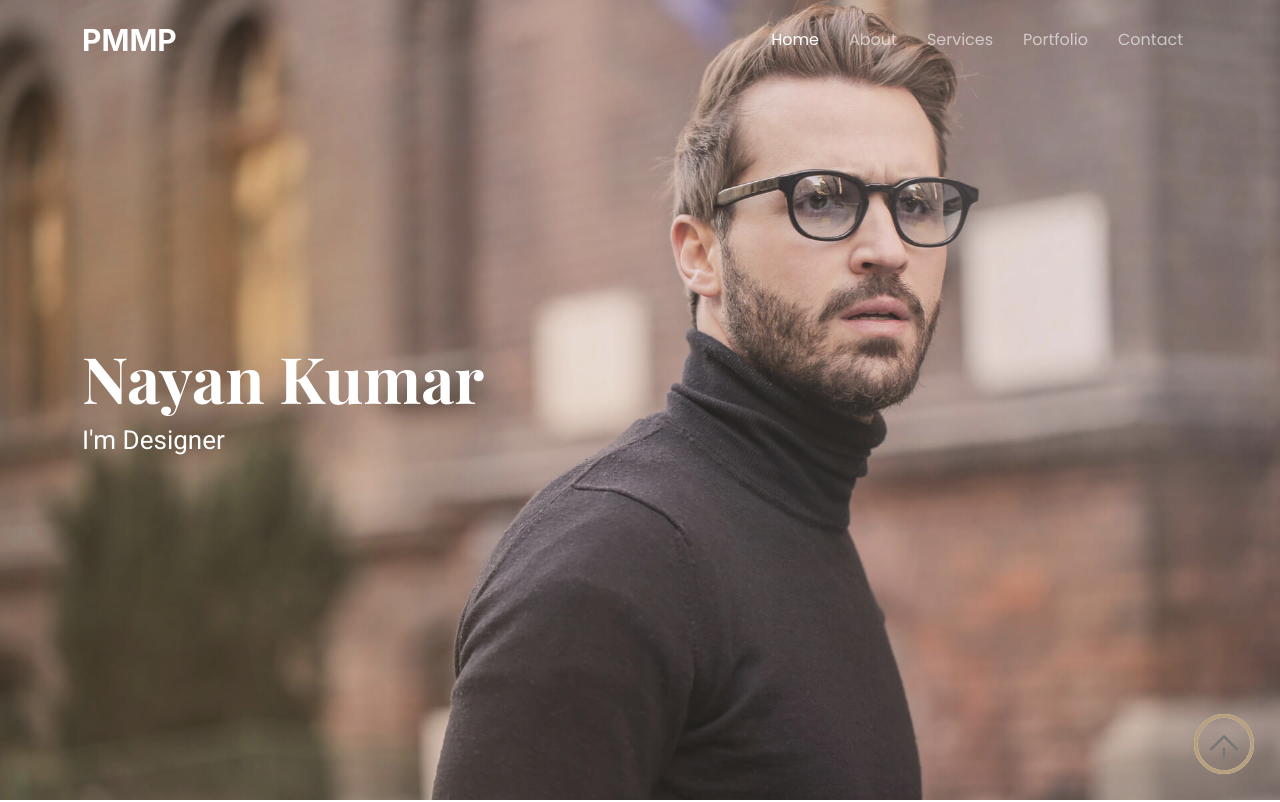
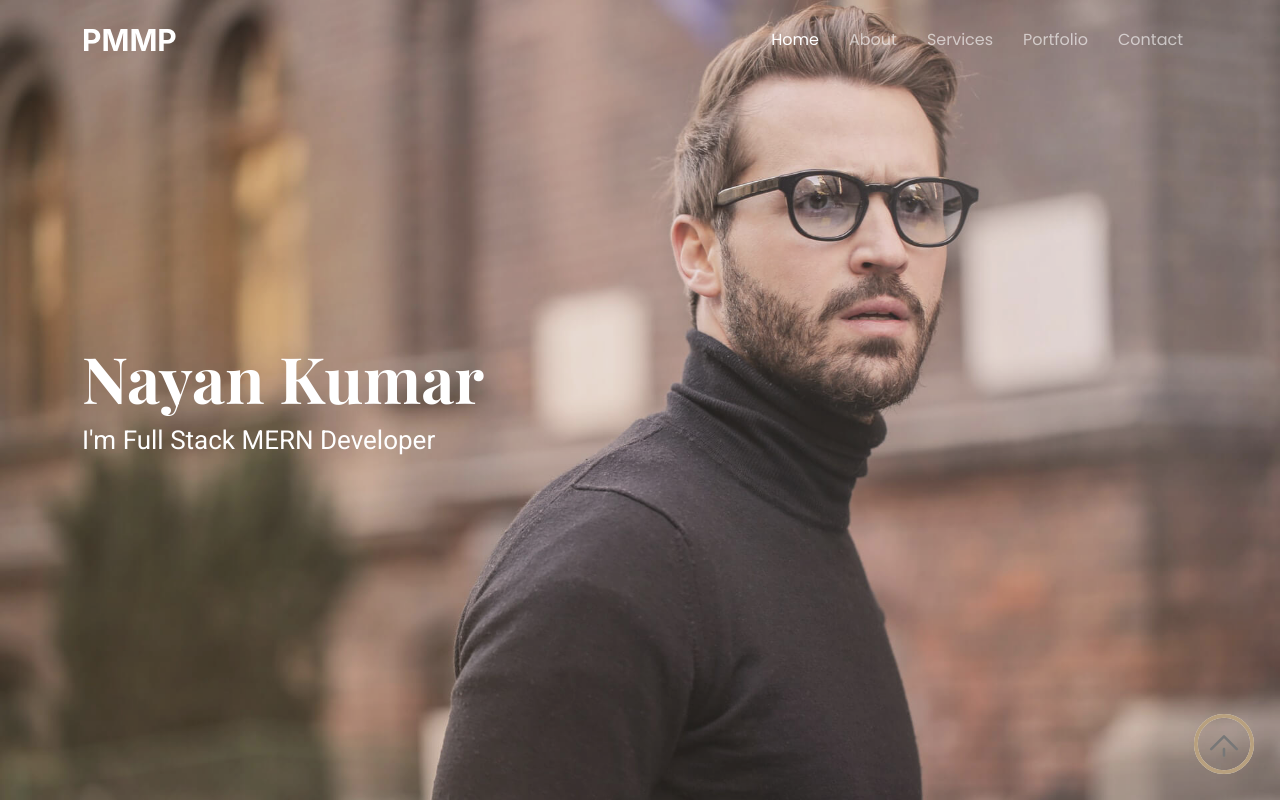
Before and after one commit to nayan-ray/portfolioFrondend, a React (Vite) app in the folder client/: page / in a window 1280 px wide. Shown: the top 802 px of the page. Built offline with nearby package versions, Linux system fonts and the light colour scheme; a web font is replaced by a local one.

Commit message:
React typed npm package updated

```diff
--- a/client/package.json
+++ b/client/package.json
@@ -14,6 +14,7 @@
     "react": "^19.2.7",
     "react-dom": "^19.2.7",
     "react-router-dom": "^7.18.1",
+    "react-typed": "^2.0.12",
     "tailwindcss": "^4.3.1"
   },
   "devDependencies": {
--- a/client/src/components/hero/Hero.jsx
+++ b/client/src/components/hero/Hero.jsx
@@ -1,4 +1,5 @@
 import React from 'react'
+import { ReactTyped } from "react-typed";
 import heroImage from '../../assets/image.png'
 
 const Hero = () => {
@@ -9,8 +10,24 @@ const Hero = () => {
          <h2 className='xs:max-[768px]:text-[32px] text-[64px] font-playfair font-bold text-heading leading-[1.2] '>
            Nayan Kumar
          </h2>
-         <p className='xs:max-[768px]:text-[20px] text-[26px] mt-1.25 text-default font-roboto'>
-          I'm Designer
+         <p className='xs:max-[768px]:text-[20px] text-[26px] mt-1.25 text-default font-roboto '>
+          <span>I'm </span>
+           <ReactTyped
+            strings={[
+                "UI/UX Designer",
+                 "Full Stack MERN Developer",
+                 "React Developer",
+                 "Problem Solver"
+               ]}
+             typeSpeed={60}
+             backSpeed={40}
+             backDelay={1500}
+             startDelay={500}
+             loop
+             showCursor
+             cursorChar="|"
+             smartBackspace
+         />
          </p>
       </div>
     </div>
```
Also changed, not shown: 1 other file (tests, documents, lock files or other folders).
